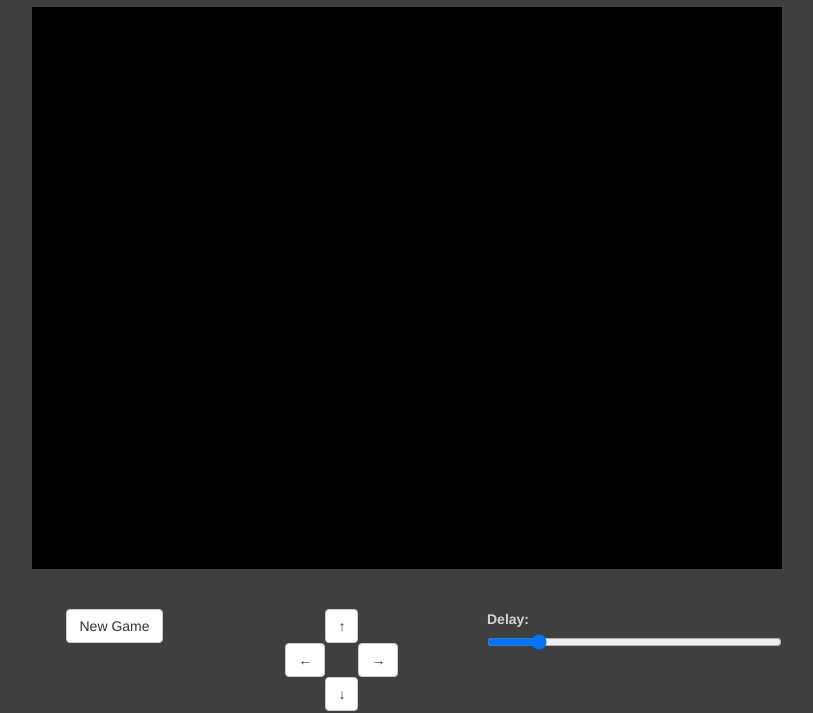
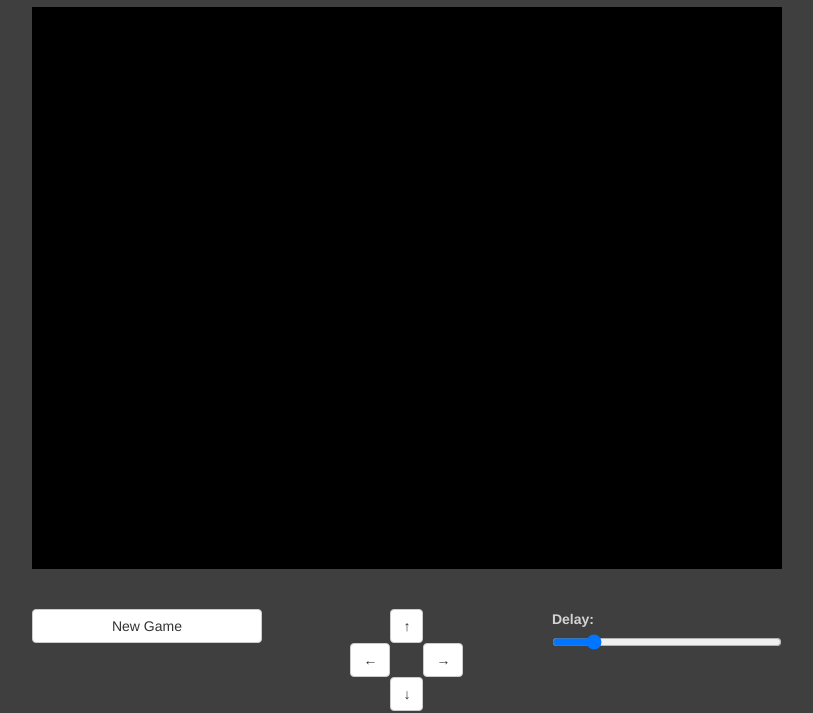
Before and after one commit to PeterEFrancis/canvas-games, a plain HTML site: page nibbles/index.html in a window 1280 px wide. Shown: the part 109-822 px from the top of the page, without its empty margins (233-1046 px from the left). Drawn offline with nearby package versions, Linux system fonts and the light colour scheme.

Commit message:
button style

```diff
--- a/nibbles/index.html
+++ b/nibbles/index.html
@@ -35,8 +35,8 @@
 					<canvas id="display" class="center-block" width="600" height="450"></canvas>
 					<div>
 						<div class="row">
-							<div class="col-xs-3 text-center">
-								<button class="btn btn-default" onclick="new_game()">New Game</button>
+							<div class="col-xs-4 text-center">
+								<button class="btn btn-default btn-block" onclick="new_game()">New Game</button>
 							</div>
 							<div class="col-xs-4">
 								<center>
@@ -59,7 +59,7 @@
 									</table>
 								</center>
 							</div>
-							<div class="col-xs-5">
+							<div class="col-xs-4">
 								<label for="delay">Delay:</label>
 								<input type="range" min="50" max="1000" value="200" class="slider" id="delay">
 							</div>
```
